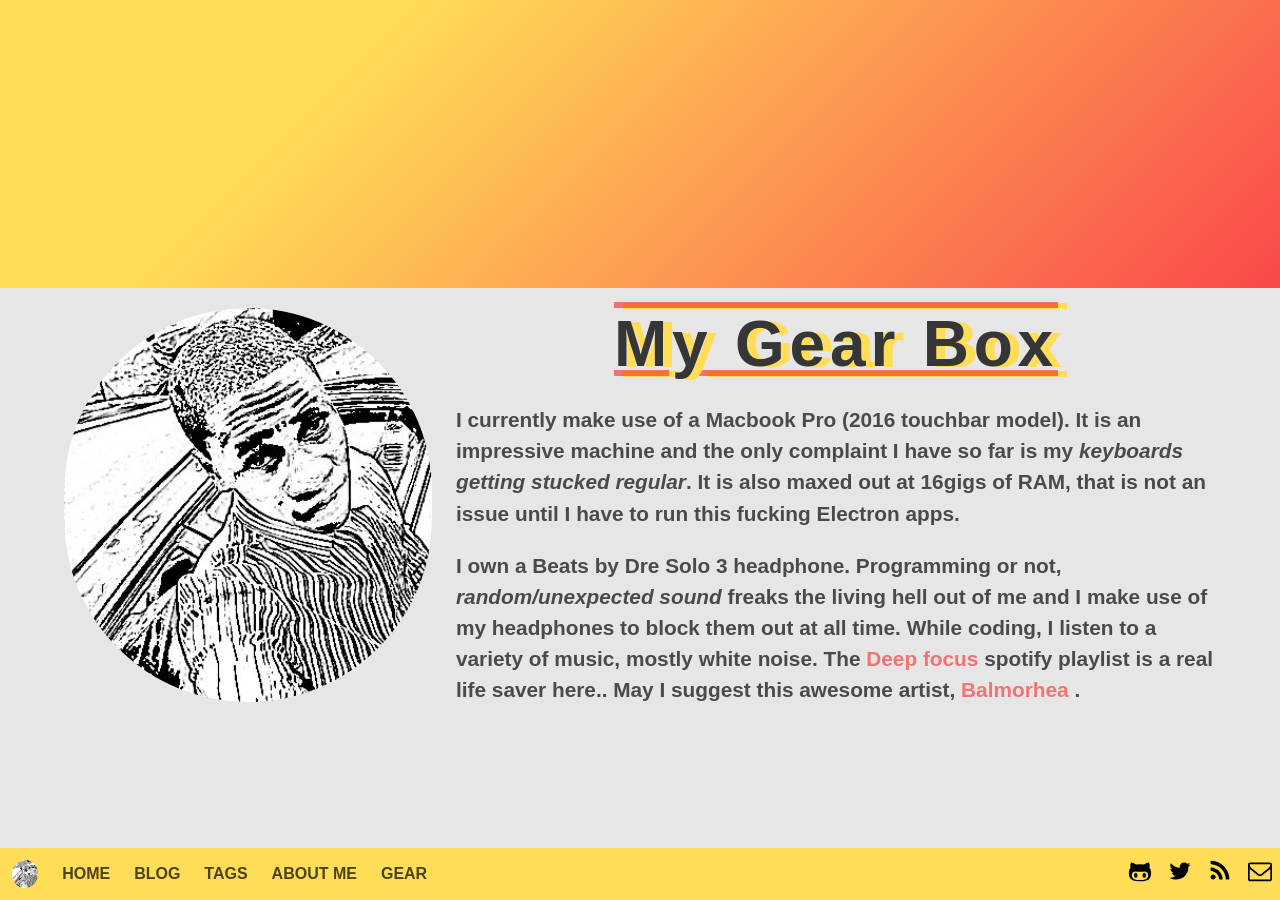
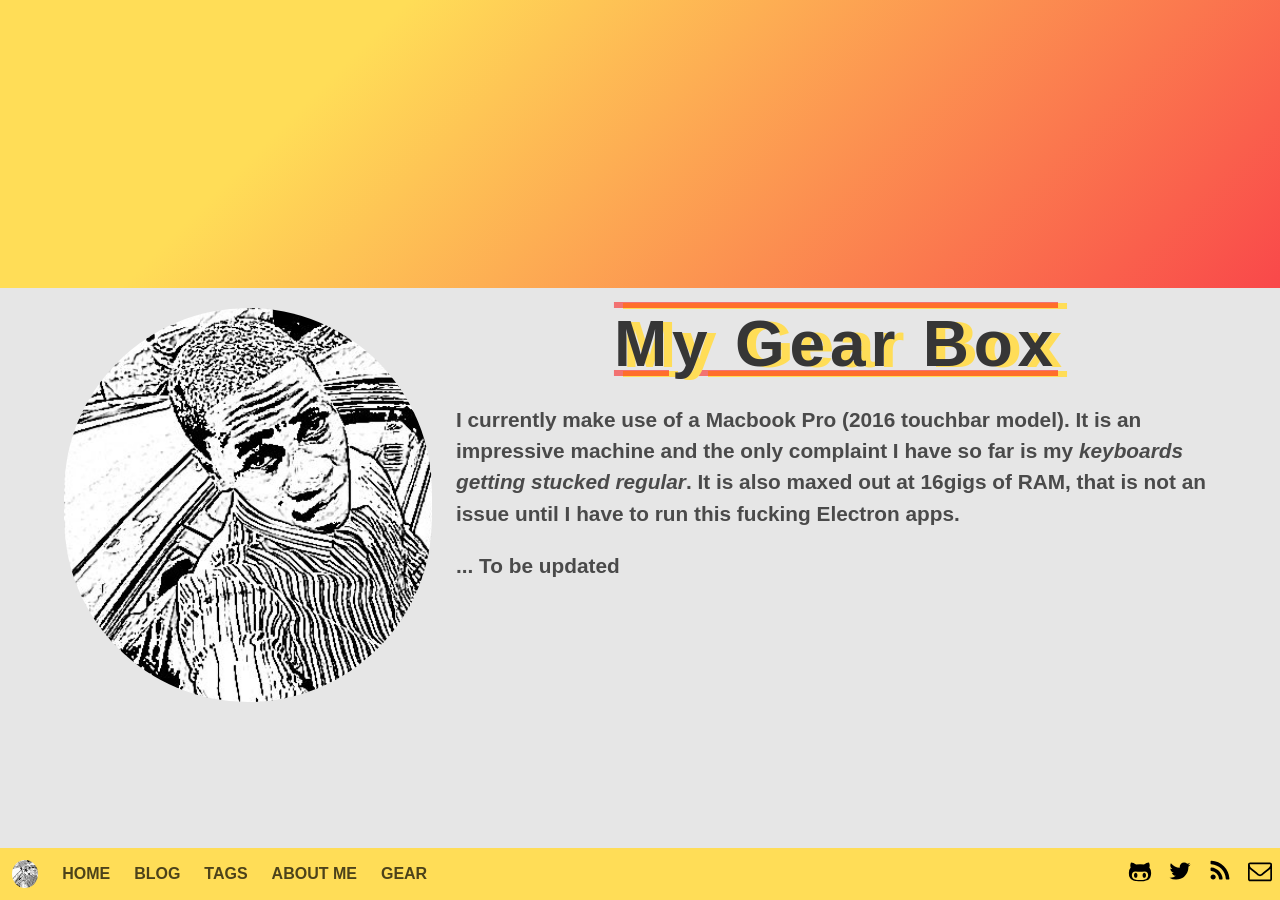
Before and after one commit to adelowo/portfolio, a Jekyll site: the page built from gear/index.html, in a window 1280 px wide. Built offline with Jekyll 4.4.1, drawn with Linux system fonts in a browser that asks for light colours; some web fonts are replaced.

Commit message:
more changes

```diff
--- a/gear/index.html
+++ b/gear/index.html
@@ -29,22 +29,9 @@
 		        of RAM, that is not an issue until I have to run this
 			fucking Electron apps.
 		</p>
-
 		<p>
-			I own a Beats by Dre Solo 3 headphone.
-			Programming or not, <span class="is-italic">random/unexpected sound</span> freaks
-			the living hell out of me and I make use of
-			my headphones to block them out at all time. While coding, I
-			listen to a variety of music, mostly white noise. The <a
-			     class="is-tomato"
-			     href="https://open.spotify.com/user/spotify/playlist/37i9dQZF1DWZeKCadgRdKQ?si=endDmOQ4QBu1oTUyNo9bhQ">
-				Deep focus </a> spotify playlist is a real life
-			saver here.. May I suggest this awesome artist, <a
-	href="https://open.spotify.com/artist/1U0FaHAc4fcwQcYEJFgkm9?si=asit80X8T5mYn3VFMhvC2g"
- 			     class="is-tomato">
-				Balmorhea </a>.
+		   ... To be updated
 		</p>
-		</div>
 		</div>
 	</div>
 </div>
--- a/src/sass/main.sass
+++ b/src/sass/main.sass
@@ -5,6 +5,7 @@
 // $box-shadow : 20px 5px 10px rgba($black, 0.3), 0 5px 10px 1px rgba($black, 0.1)
 $box-shadow: none
 $tomatoRed: rgba(red, 0.5)
+$box-shadow: 0px 1px 3px 0px rgba(0, 0, 0, 0.2), 0px 1px 1px 0px rgba(0, 0, 0, 0.14), 0px 2px 1px -1px rgba(0, 0, 0, 0.12)
 
 @import '../../node_modules/bulma/bulma'
 @import '_code'
```
Also changed, not shown: assets/css/main.css.
